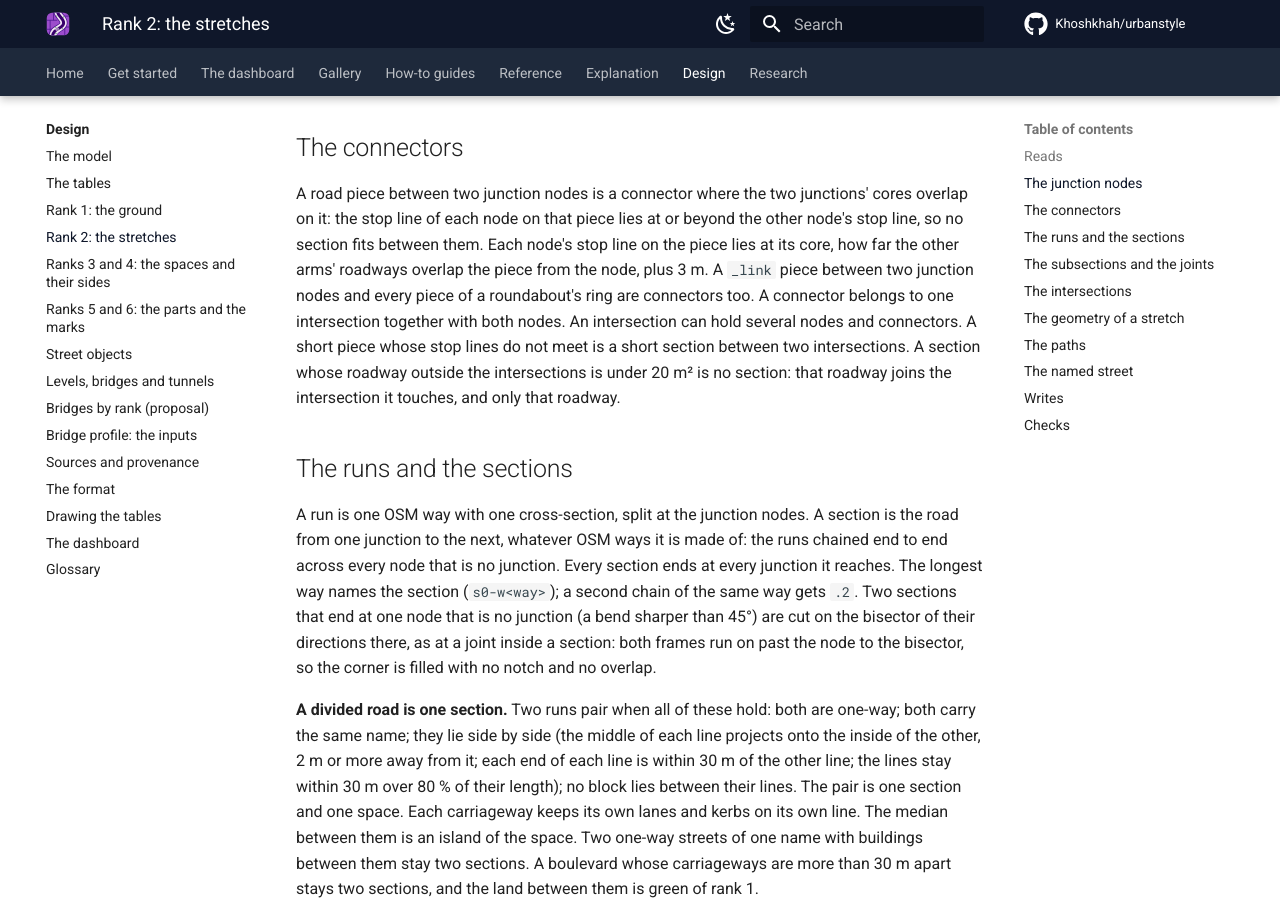
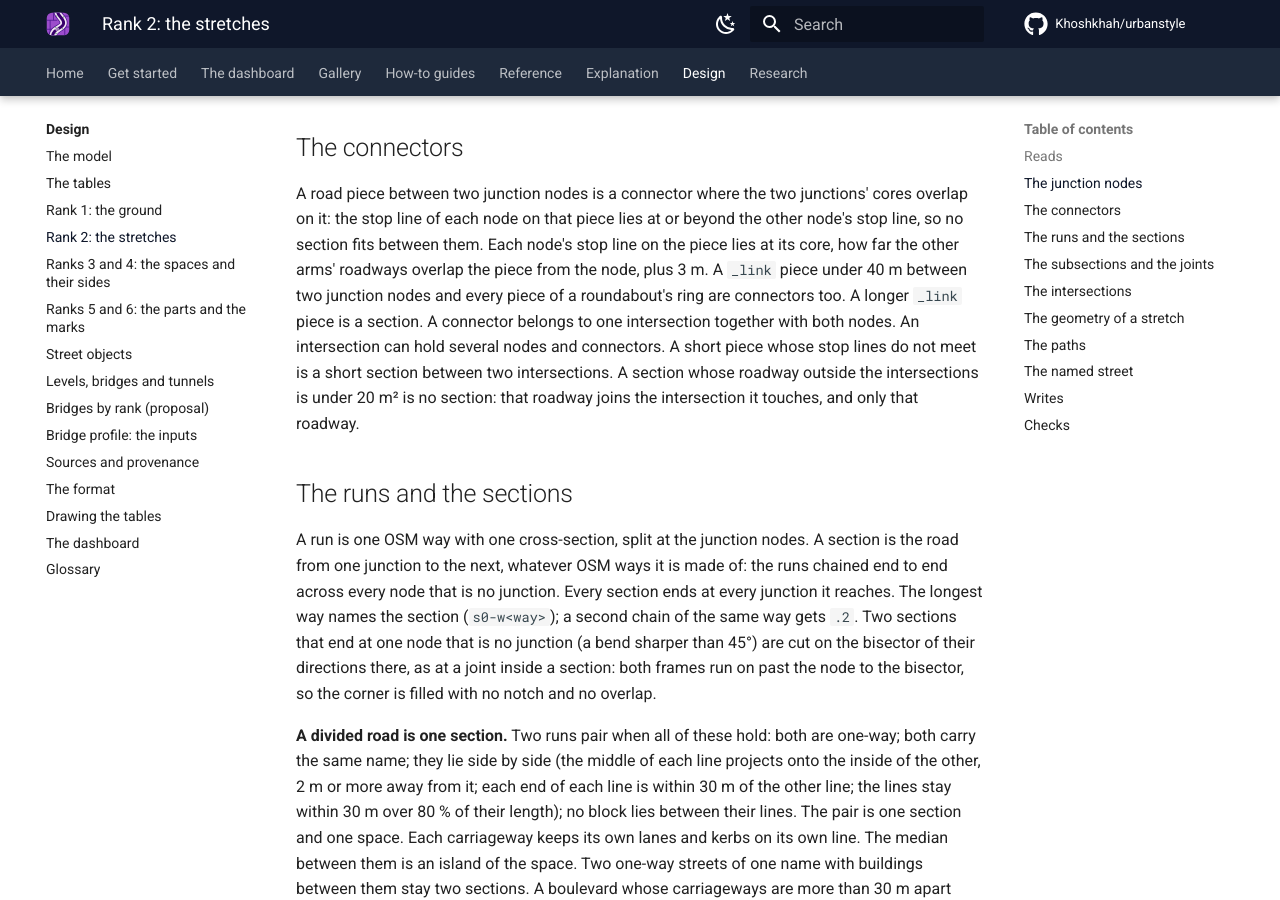
Before and after one commit to Khoshkhah/urbanstyle, an MkDocs documentation site: the page built from docs/design/stretches.md, in a window 1280 px wide and 900 px high, scrolled down 898 px. Built offline with MkDocs 1.6.1 and Material for MkDocs 9.7.7, drawn with Linux system fonts in a browser that asks for light colours; comment, search, counter and statistics services are not loaded.

Commit message:
Division: a _link is a connector only under 40 m
A long ramp that is a connector has its roadway only inside the intersection's
shape, and the street's edge cut that shape into pieces: a 92 m link in the
Portier tunnel had bare gaps between them (checks U2 and W1). A link of 40 m or
more is a section now. Check J3 and the design chapter follow.

Co-Authored-By: Claude Sonnet 5.5 <noreply@anthropic.com>

```diff
--- a/docs/design/stretches.md
+++ b/docs/design/stretches.md
@@ -29,8 +29,8 @@ is there. Two roads that share no OSM node stay apart, also where they touch.
 
 A road piece between two junction nodes is a connector where the two junctions' cores overlap on it: the stop line of each node on
 that piece lies at or beyond the other node's stop line, so no section fits between them. Each node's stop line on the piece lies
-at its core, how far the other arms' roadways overlap the piece from the node, plus 3 m. A `_link` piece between two junction nodes
-and every piece of a roundabout's ring are connectors too. A connector belongs to one intersection together with both nodes. An
+at its core, how far the other arms' roadways overlap the piece from the node, plus 3 m. A `_link` piece under 40 m between two junction
+nodes and every piece of a roundabout's ring are connectors too. A longer `_link` piece is a section. A connector belongs to one intersection together with both nodes. An
 intersection can hold several nodes and connectors. A short piece whose stop lines do not meet is a short section between two
 intersections. A section whose roadway outside the intersections is under 20 m² is no section: that roadway joins the
 intersection it touches, and only that roadway.
```
Also changed, not shown: docs/notes/sections.md (+3 -2 lines), 2 other files.
